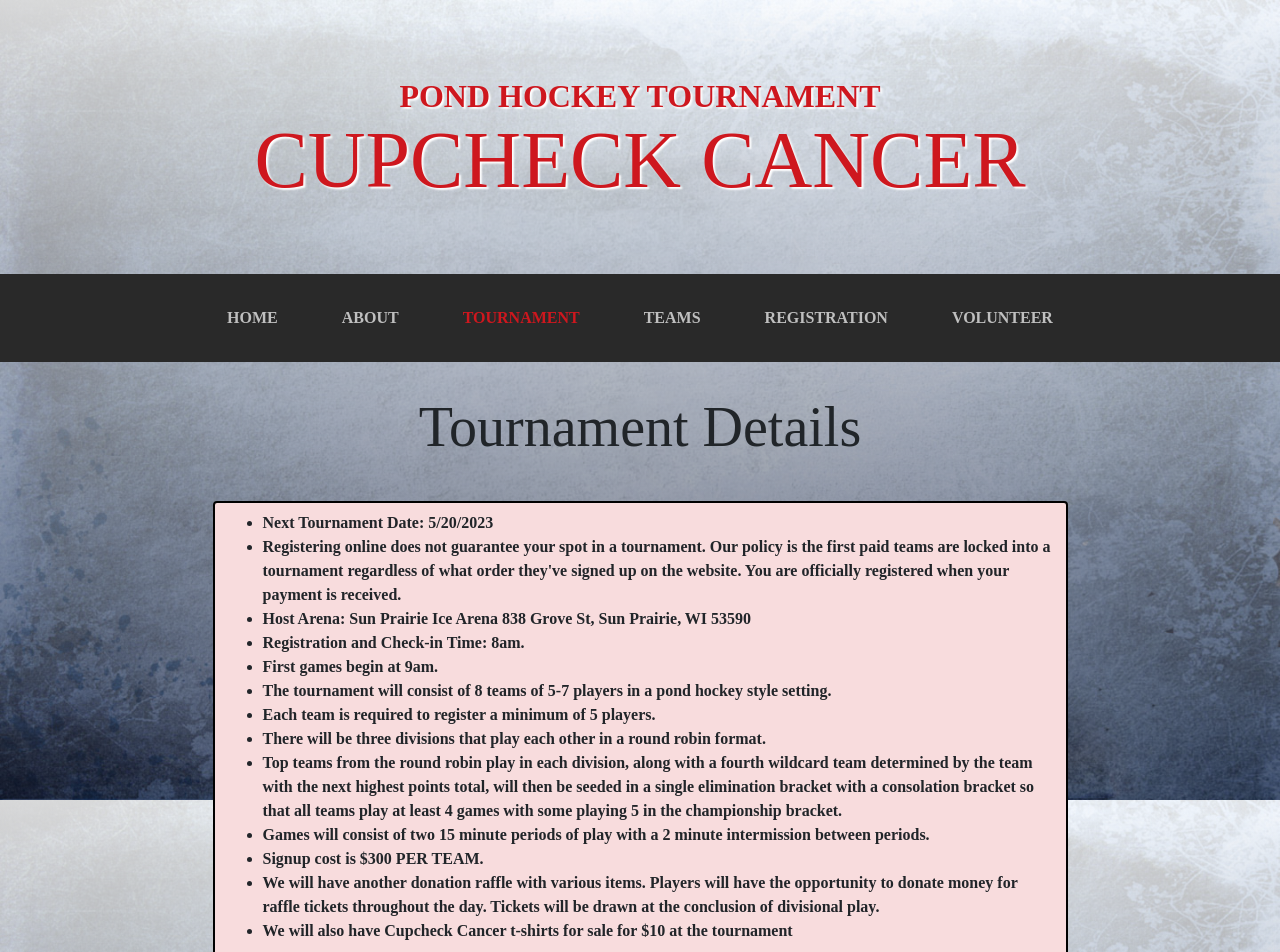
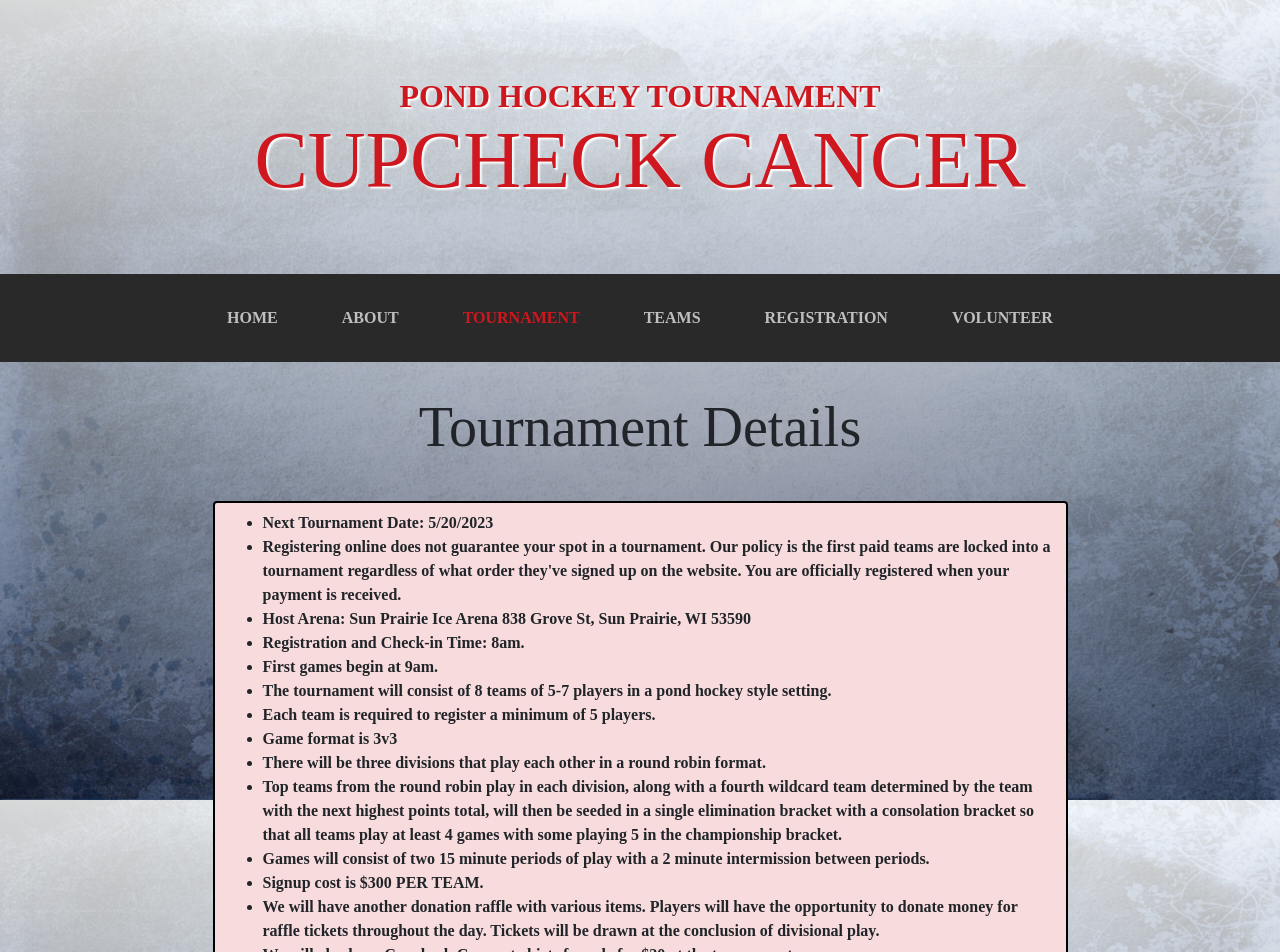
Before and after one commit to SimmonsCS28/cc-api, an Angular app in the folder Web/ClientApp/: page /tournament in a window 1280 px wide. Shown: the top 952 px of the page. Built offline with nearby package versions, Linux system fonts and the light colour scheme.

Commit message:
Updated Tournament Text
Updated the text on the tournament page to include 3v3 game format and new price for t-shirts.

```diff
--- a/Web/ClientApp/src/app/tournament/tournament.component.html
+++ b/Web/ClientApp/src/app/tournament/tournament.component.html
@@ -25,6 +25,7 @@
                                     <li>First games begin at 9am.</li>
                                     <li>The tournament will consist of 8 teams of 5-7 players in a pond hockey style setting.</li>
                                     <li>Each team is required to register a minimum of 5 players.</li>
+                                    <li>Game format is 3v3</li>
                                     <li>There will be three divisions that play each other in a round robin format.</li>
                                     <li>
                                         Top teams from the round robin play in each division, along with a fourth wildcard team determined by the
@@ -36,7 +37,7 @@
                                     <li>We will have another donation raffle with various items. Players will have the opportunity to donate money for raffle tickets
                                         throughout the day. Tickets will be drawn at the conclusion of divisional play.
                                     </li>
-                                    <li>We will also have Cupcheck Cancer t-shirts for sale for $10 at the tournament</li>
+                                    <li>We will also have Cupcheck Cancer t-shirts for sale for $20 at the tournament</li>
                                 </ul>
                             </div>
                         </div>
```
